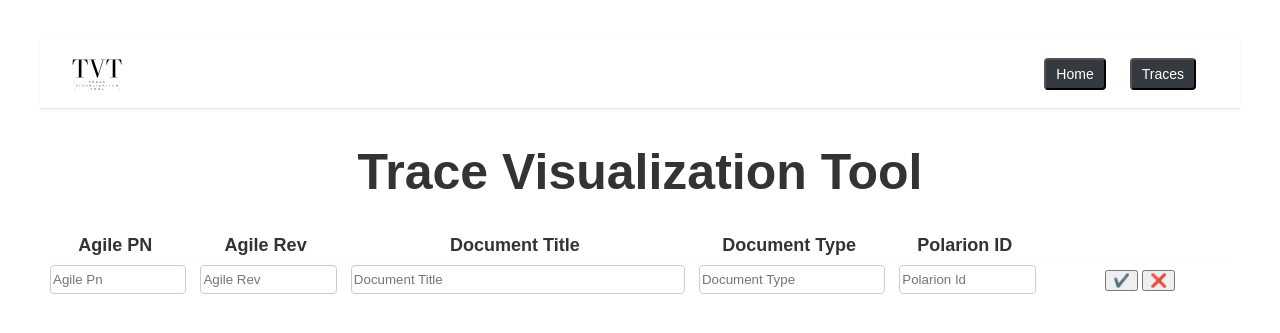
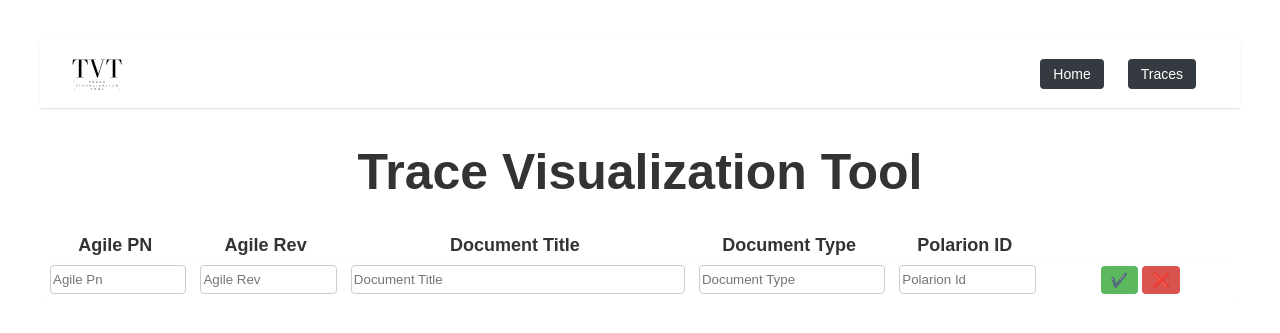
Before and after one commit to chaitraboggaram/django, a Django app: page / in a window 1280 px wide. Shown: the top 333 px of the page. Run offline with Django 5.2, Linux system fonts and the light colour scheme; data that the repository does not hold is empty; parts of the project's set-up code (start-up, migrations or seed data) failed here and were passed over.

Commit message:
Update styling

```diff
--- a/pde/tvt/static/css/style.css
+++ b/pde/tvt/static/css/style.css
@@ -41,6 +41,18 @@
     transition: background-color 0.2s, color 0.2s;
 }
 
+.btn-dark {
+    background-color: #343a40;
+    color: #fff;
+    padding: 6px 12px;
+    font-size: 14px;
+    font-weight: 500;
+    border: 1px solid transparent;
+    border-radius: 4px;
+    cursor: pointer;
+    transition: background-color 0.15s ease-in-out;
+}
+
 body {
     font-family: 'Segoe UI', Tahoma, Geneva, Verdana, sans-serif;
     margin: 40px;
@@ -68,6 +80,20 @@ form {
     border-radius: 6px;
 }
 
+button {
+    background-color: #3498db;
+    color: white;
+    border: none;
+    padding: 6px 10px;
+    font-size: 14px;
+    border-radius: 4px;
+    cursor: pointer;
+}
+
+button:hover {
+    background-color: #2980b9;
+}
+
 table {
     width: 100%;
     border-collapse: collapse;
@@ -80,50 +106,42 @@ table {
     display: inline;
 }
 
-.dark-btn {
-    background-color: #343a40;
-    padding: 6px 10px;
-    border-radius: 4px;
-    color: white;
-    font-size: 14px;
-}
-
-.dark-btn:hover {
-    background-color: #23272b;
-    color: #fff;
-}
-
-.delete-btn {
+.delete-button {
     background-color: #e74c3c;
     padding: 6px 10px;
     border-radius: 4px;
     color: white;
 }
 
-.delete-btn:hover {
+.delete-button:hover {
     background-color: #c0392b;
 }
 
-.add-btn {
+.add-button {
     background-color: #3498db;
     padding: 6px 10px;
     border-radius: 4px;
     color: white;
 }
 
-.add-btn:hover {
+.add-button:hover {
     background-color: #2980b9;
 }
 
-.success-btn {
-    background-color: #5cb85c;
-    padding: 6px 10px;
-    border-radius: 4px;
-    color: white;
-}
+@media (max-width: 768px) {
+    th, td {
+        font-size: 13px;
+        padding: 10px;
+    }
 
-.success-btn:hover {
-    background-color: #4cae4c;
+    form {
+        padding: 10px;
+    }
+
+    button {
+        padding: 6px 12px;
+        font-size: 13px;
+    }
 }
 
 .table-input {
@@ -136,6 +154,24 @@ table {
     border: 1px solid #ccc;
     border-radius: 4px;
     resize: none;
+}
+
+.btn-success {
+    color: #fff;
+    background-color: #5cb85c;
+    border-color: #4cae4c;
+}
+
+.btn-warning {
+    color: #fff;
+    background-color: #f0ad4e;
+    border-color: #eea236;
+}
+
+.btn-danger {
+    color: #fff;
+    background-color: #d9534f;
+    border-color: #d43f3a;
 }
 
 .table-td {
--- a/pde/tvt/templates/base.html
+++ b/pde/tvt/templates/base.html
@@ -6,14 +6,15 @@
 	<title>{% block title %}Parallel Edits{% endblock %}</title>
 </head>
 
-<link rel="stylesheet" href=".././static/css/style.css">
+{% load static %}
+<link rel="stylesheet" href="{% static 'css/style.css' %}?v=2">
 
 <body>
 	<div class="navbar">
-		<img src="/static/images/tvt.svg" style="height:40px;" />
+		<img src="{% static 'images/tvt.svg' %}" style="height:40px;" />
 		<ul>
-			<li><a href="../"><button type="button" class="dark-btn">Home</button></a></li>
-			<li><a href="../traces/"><button type="button" class="dark-btn">Traces</button></a></li>
+			<li><a href="../"><button type="button" class="btn-dark">Home</button></a></li>
+			<li><a href="../traces/"><button type="button" class="btn-dark">Traces</button></a></li>
 		</ul>
 	</div>
 
--- a/pde/tvt/templates/partials/input_row.html
+++ b/pde/tvt/templates/partials/input_row.html
@@ -1,4 +1,7 @@
 <tr>
+    {% load static %}
+    <link rel="stylesheet" href="{% static 'css/style.css' %}?v=2">
+
     {% csrf_token %}
     {% for h, w, i, a in table_placeholder %}
         <td class="table-td">
@@ -6,7 +9,7 @@
         </td>
     {% endfor %}
     <td class="table-td center-class">
-        <button type="submit" name="add" class="success-button" title="Done">✔️</button>
-        <button type="submit" name="cancel" value="true" class="delete-button" title="Remove Row">❌</button>
+        <button type="submit" name="add" class="btn-success" title="Done">✔️</button>
+        <button type="submit" name="cancel" value="true" class="btn-danger" title="Remove Row">❌</button>
     </td>
 </tr>
--- a/requirements.txt
+++ b/requirements.txt
@@ -1 +1,4 @@
-Django==5.2.3
+bokeh-django==0.1.0
+channels==3.0.5
+Django==5.2.2
+panel==1.7.1
```
